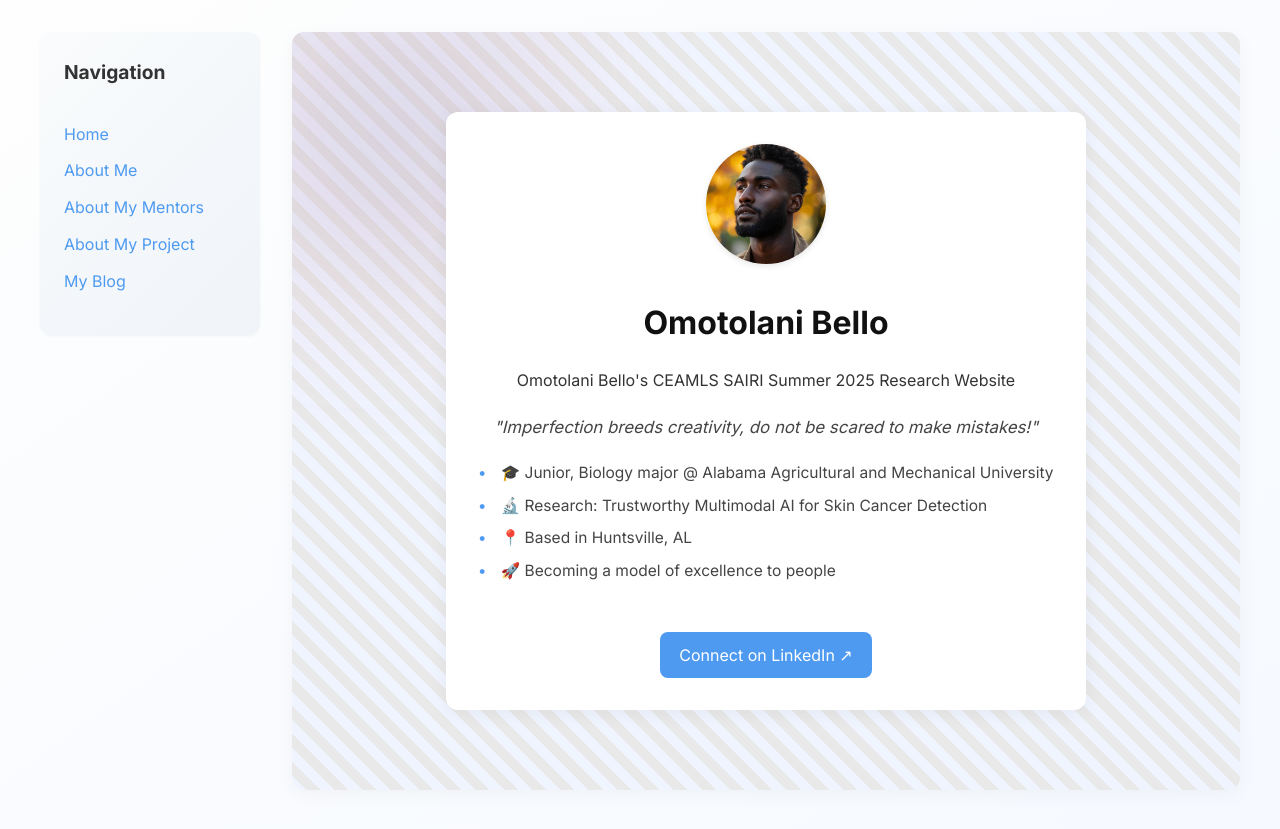
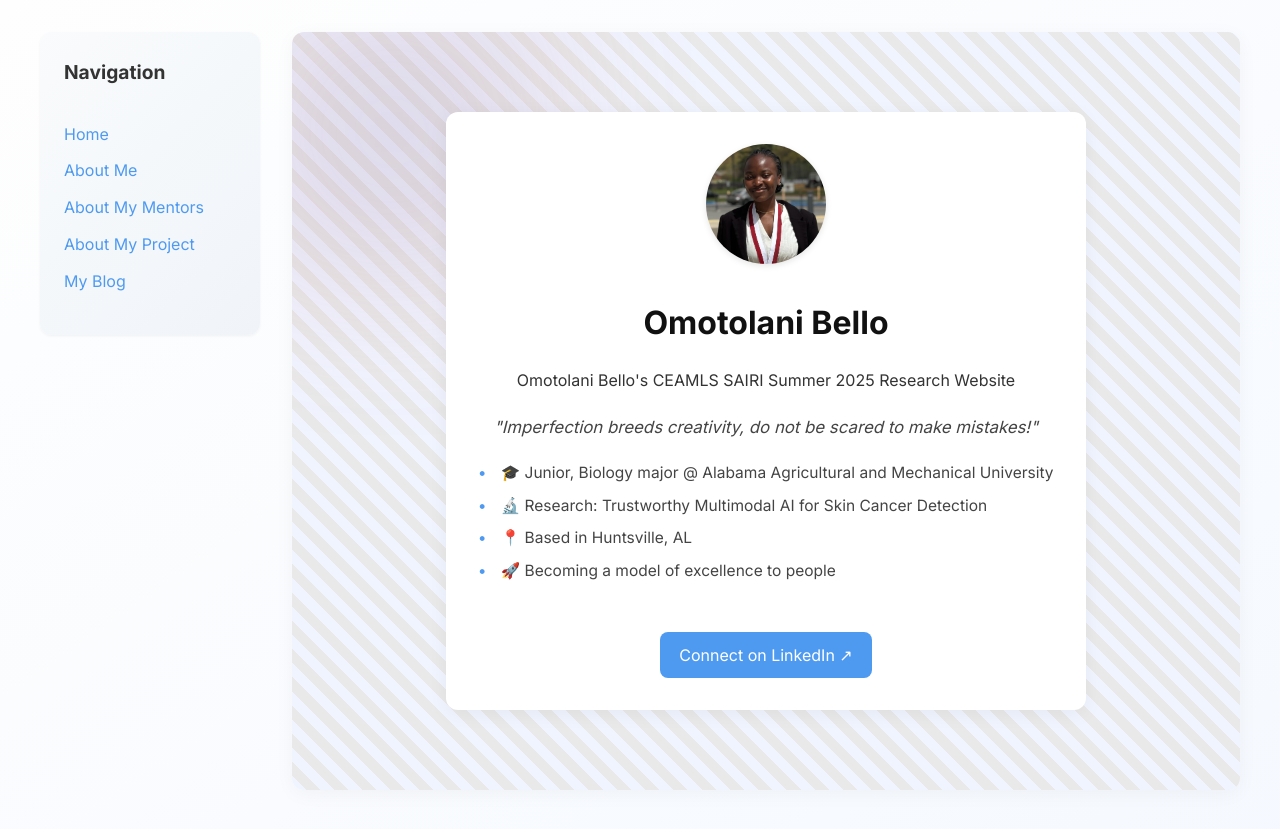
Before and after one commit to TolaniBello/TolaniBello.github.io, a Jekyll site: the page built from index.md, in a window 1280 px wide. Shown: the top 829 px of the page. Built offline with Jekyll 4.4.1, drawn with Linux system fonts in a browser that asks for light colours.

Commit message:
Update index.md

```diff
--- a/index.md
+++ b/index.md
@@ -12,5 +12,5 @@ quick_facts:
   - "🚀 Becoming a model of excellence to people"
 
 linkedin: https://www.linkedin.com/in/omotolani-bello-674b47267/
-image: /assets/images/me.jpg
+image: /assets/images/6BE673B6-5022-4D32-A51A-254B6BCAE54D.jpeg
 ---
```
